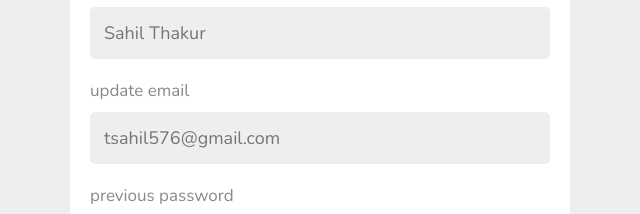
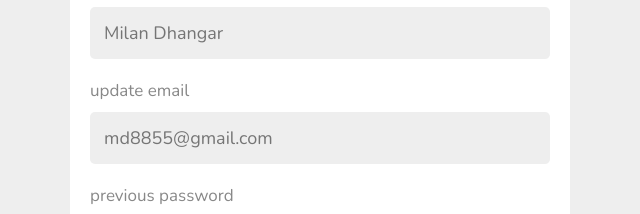
Before and after one commit to dashlane2003/E-Learning-website, a plain HTML site: page teachers.html in a window 1280 px wide. Shown: the part 195-409 px from the top of the page, 470-1110 px from the left. Drawn offline with nearby package versions, Linux system fonts and the light colour scheme.

Commit message:
Update teachers.html

```diff
--- a/teachers.html
+++ b/teachers.html
@@ -76,9 +76,9 @@
    <form action="" method="post" enctype="multipart/form-data">
       <h3>update profile</h3>
       <p>update name</p>
-      <input type="text" name="name" placeholder="Sahil Thakur" maxlength="50" class="box">
+      <input type="text" name="name" placeholder="Milan Dhangar" maxlength="50" class="box">
       <p>update email</p>
-      <input type="email" name="email" placeholder="tsahil576@gmail.com" maxlength="50" class="box">
+      <input type="email" name="email" placeholder="md8855@gmail.com" maxlength="50" class="box">
       <p>previous password</p>
       <input type="password" name="old_pass" placeholder="enter your old password" maxlength="20" class="box">
       <p>new password</p>
```
